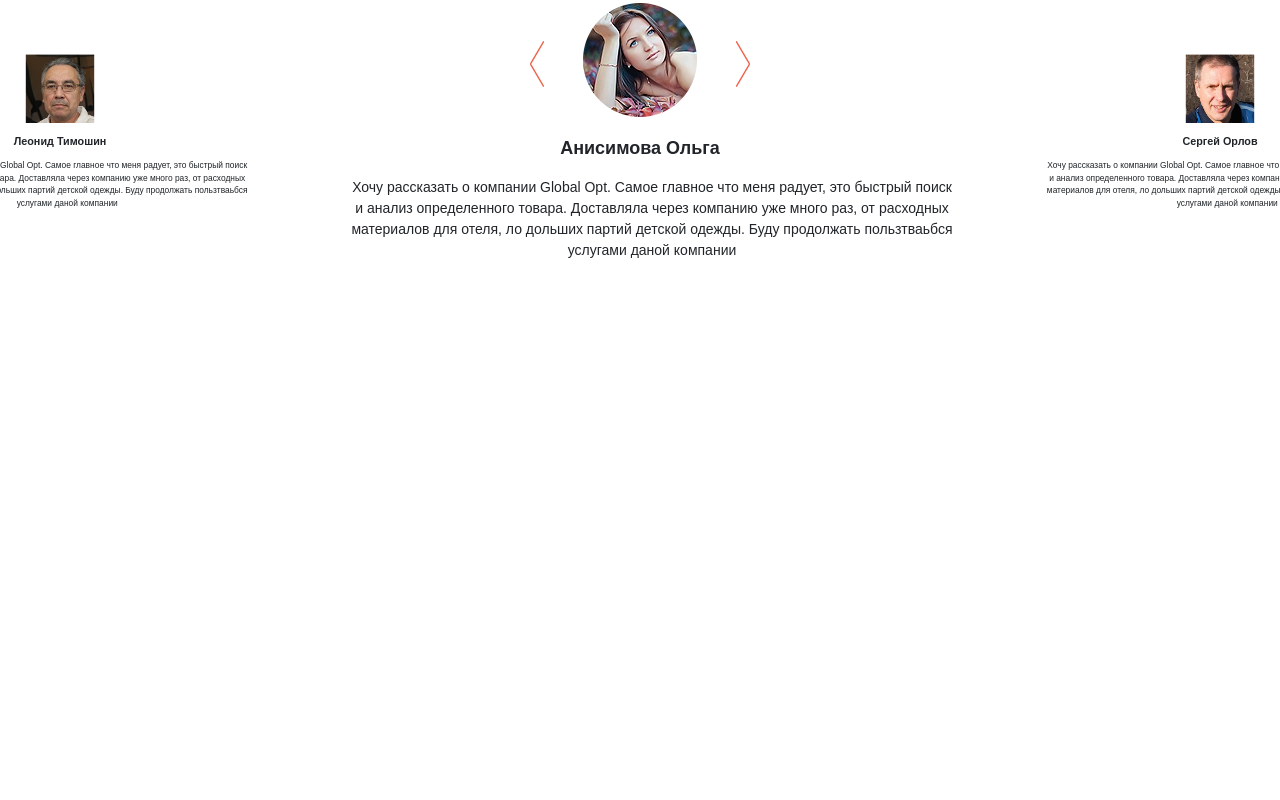
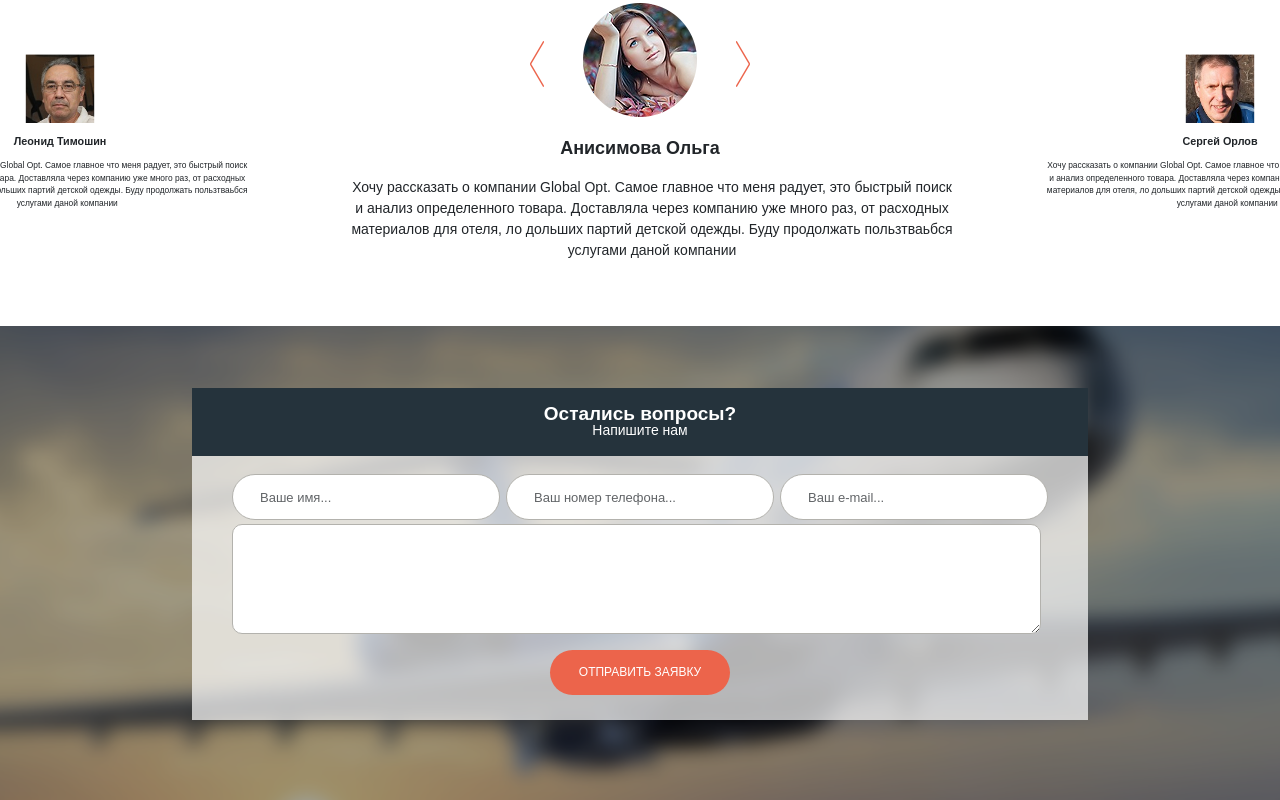
Before and after one commit to Teivaz999/china, a website: page src/index.html in a window 1280 px wide. Shown: the part 4396-5196 px from the top of the page. Before the commit the page ends 4722 px from the top, so only its background shows below. Drawn offline with nearby package versions, Linux system fonts and the light colour scheme; a web font is replaced by a local one.

Commit message:
add questions block and map

```diff
--- a/src/index.html
+++ b/src/index.html
@@ -381,6 +381,27 @@
       </div>
     </div>
   </section>
+
+  <section class="questions">
+    <div class="questions__block">
+      <div class="questions__title">
+        Остались вопросы?<br>
+        <span>Напишите нам</span>
+      </div>
+
+        <form action="" class="questions__form">
+          <input type="text" placeholder="Ваше имя...">
+          <input type="tel" placeholder="Ваш номер телефона...">
+          <input type="email" placeholder="Ваш e-mail...">
+          <textarea name="" id="" cols="80" rows="3" placeholder="Ваше сообщение...">
+          </textarea>
+        </form>
+        <button class="questions__btn">Отправить заявку</button>
+      </div>
+
+  </section>
+
+  <script type="text/javascript" charset="utf-8" async src="https://api-maps.yandex.ru/services/constructor/1.0/js/?um=constructor%3Ac3636dbabe475d80b2a6528f9be90bb120e32ea198a5a80cd117a6cf48c3a8b2&amp;width=100%25&amp;height=500&amp;lang=ru_RU&amp;scroll=false"></script>
   <script src="js/jquery-3.6.0.min.js"></script>
   <script src="js/slick.min.js"></script>
   <script src="js/script.js"></script>
--- /dev/null
+++ b/src/sass/blocks/_questions.scss
@@ -0,0 +1,67 @@
+.questions {
+  background: url('../../img/bg-questions.png') center center/cover no-repeat;
+
+  padding:62px 0 80px 0;
+  &__block {
+    width:896px;
+    margin: 0 auto;
+    background-color: rgba(255, 255, 255, .7);
+    padding-bottom:25px;
+  }
+  &__title {
+    padding:18px 0;
+    text-align: center;
+    background-color: #25333c;
+    color:#fff;
+    font-size: 19px;
+    font-weight: bold;
+    line-height: 15px;
+    span {
+      font-size: 14px;
+      font-weight: normal;
+    }
+  }
+  &__form {
+    display: flex;
+    justify-content: space-between;
+    align-items: center;
+    flex-wrap: wrap;
+    padding:18px 40px 16px 40px;
+    input {
+      width:268px;
+      height:46px;
+      border-radius: 50px;
+      border:1px solid #b3b2ad;
+      outline:none;
+      padding:0 27px;
+      &::placeholder {
+        color:#616467;
+        font-size: 13px;
+        padding:13px 0;
+      }
+    }
+    textarea {
+      margin-top:4px;
+      border-radius:10px;
+      outline:none;
+      padding:18px 25px;
+      border:1px solid #b3b2ad;
+      &::placeholder {
+        color:#616467;
+        font-size: 13px;
+      }
+    }
+  }
+  &__btn {
+    display: block;
+    font-size: 12px;
+    color:#fff;
+    text-transform: uppercase;
+    background-color: $main-color;
+    border:none;
+    width:180px;
+    height:45px;
+    border-radius: 50px;
+    margin:0 auto;
+  }
+}
--- a/src/sass/style.scss
+++ b/src/sass/style.scss
@@ -7,6 +7,7 @@
 @import 'blocks/managers';
 @import 'blocks/scheme';
 @import 'blocks/reviews';
+@import 'blocks/questions';
 
 * {
   font-family: 'Roboto', sans-serif;
```
Also changed, not shown: src/css/style.min.css.
